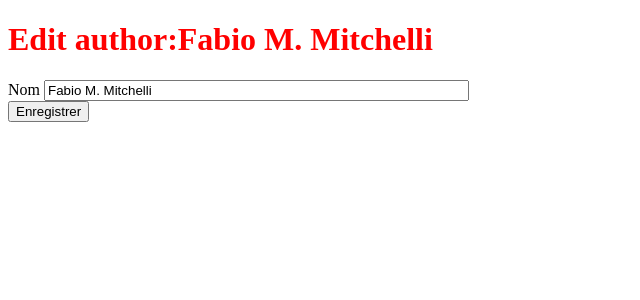
After one commit to IRPYC37/DevWebFlask, a Flask app: page /edit/author/1 in a window 1280 px wide. The commit adds this page. Shown: the top 300 px of the page, without its empty margins (0-640 px from the left). Run offline with Flask 2, Linux system fonts and the light colour scheme; data comes from the database, SQL or seed files in the repository; some libraries are stand-ins or nearby versions.

Commit message:
exo 4 tp4

```diff
--- a/SiteWeb/tuto/app.py
+++ b/SiteWeb/tuto/app.py
@@ -1,9 +1,11 @@
 from flask import Flask
 from flask_bootstrap import Bootstrap5
 import os.path
+from flask_sqlalchemy import SQLAlchemy
 
 app = Flask(__name__)
 app.config['BOOTSTRAP_SERVE_LOCAL'] = True
+app.config['SECRET_KEY'] = "c08ccb64-82d0-4611-8db3-cae048269d91"
 bootstrap = Bootstrap5(app)
 
 def mkpath(p):
@@ -12,7 +14,7 @@
         os.path.dirname(__file__),
         p))
 
-from flask_sqlalchemy import SQLAlchemy
+
 
 app.config['SQLALCHEMY_DATABASE_URI'] = ('sqlite:///'+mkpath('./myapp.db'))
 
--- a/SiteWeb/tuto/models.py
+++ b/SiteWeb/tuto/models.py
@@ -38,3 +38,6 @@
         return "<Book (%d) %s>" % (self.id, self.title)
 def get_sample2():
     return Book.query.all()
+
+def get_author(id):
+    return Author.query.get(id)
--- a/SiteWeb/tuto/templates/detail.html
+++ b/SiteWeb/tuto/templates/detail.html
@@ -12,7 +12,7 @@
     </a>
     <div class="card-body">
             <h5 class="card-text card-footer">
-                    Auteur : {{ book.author }}
+                    Auteur : {{ book.author.name }}
             </h5>
             <h6 class="card-text card-footer">
                 Prix : {{ book.price }} €
--- /dev/null
+++ b/SiteWeb/tuto/templates/edit-author.html
@@ -0,0 +1,11 @@
+{% extends "base.html" %}
+{% block main %}
+<h1>Edit author:{{ author.name }}</h1>
+<form role="form" methode="POST" action="">
+    {{ form.hidden_tag() }}
+    <div class="form-group">
+        {{form.name.label}} {{form.name(size=50,class_="form_control")}}
+    </div>
+    <input class="btn btn-default" type="submit" value="Enregistrer">
+</form>
+{% endblock %}
--- a/SiteWeb/tuto/views.py
+++ b/SiteWeb/tuto/views.py
@@ -1,6 +1,9 @@
 from .app import app
-from flask import render_template
-from .models import get_sample2
+from flask import render_template, url_for, redirect
+from .models import get_sample2, get_author
+from flask_wtf import FlaskForm
+from wtforms import StringField , HiddenField
+from wtforms.validators import DataRequired
 
 
 @app.route("/")
@@ -18,3 +21,13 @@
     return render_template(
         "detail.html",
         book=book)
+
+class AuthorForm(FlaskForm):
+    id=HiddenField('id')
+    name=StringField('Nom', validators=[DataRequired()])
+
+@app.route("/edit/author/<int:id>")
+def edit_author(id):
+    a = get_author(id)
+    f = AuthorForm(id=a.id, name=a.name)
+    return render_template("edit-author.html",author=a, form=f)
```
